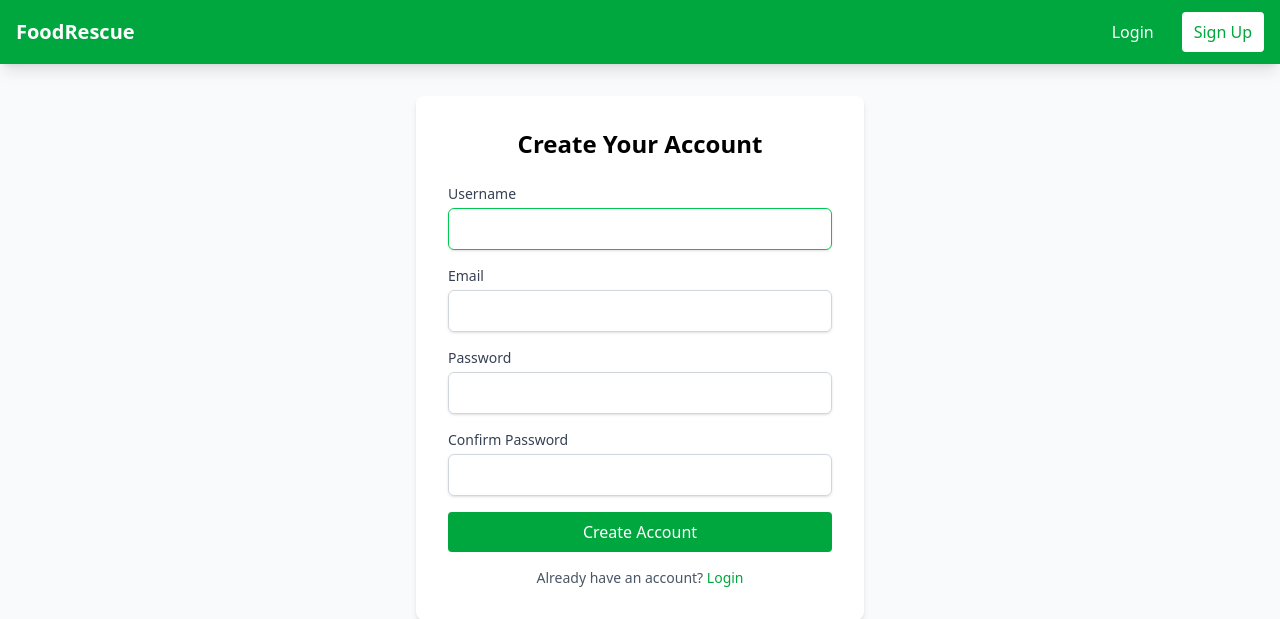
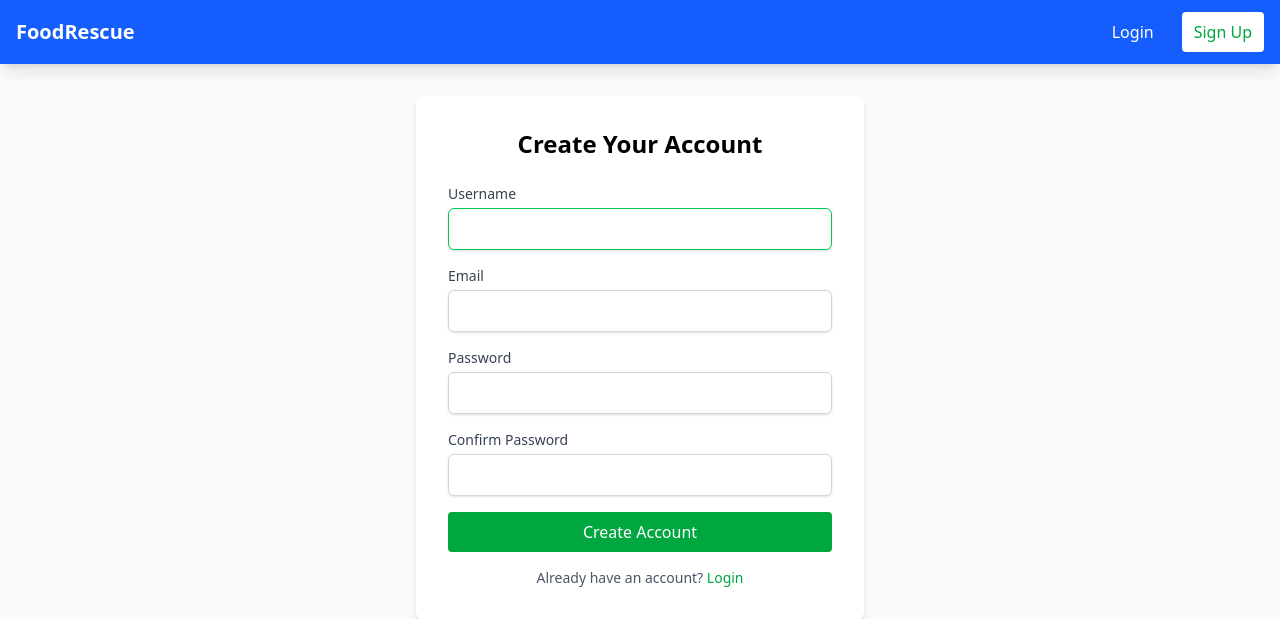
Before and after one commit to ABthewebdev/arceus, a Django app: page /accounts/register/ in a window 1280 px wide. Shown: the top 619 px of the page. Run offline with Django 5.2, Linux system fonts and the light colour scheme.

Commit message:
Change header color from green to blue
Co-Authored-By: Paperclip <noreply@paperclip.ing>

```diff
--- a/templates/base.html
+++ b/templates/base.html
@@ -14,7 +14,7 @@
     ></script>
   </head>
   <body class="bg-gray-50">
-    <nav class="bg-green-600 text-white shadow-lg">
+    <nav class="bg-blue-600 text-white shadow-lg">
       <div class="max-w-7xl mx-auto px-4">
         <div class="flex justify-between items-center h-16">
           <div class="flex items-center">
@@ -24,15 +24,15 @@
             {% if user.is_authenticated %} {% if user.restaurant %}
             <a
               href="{% url 'restaurant_dashboard' %}"
-              class="hover:bg-green-700 px-3 py-2 rounded"
+              class="hover:bg-blue-700 px-3 py-2 rounded"
               >Dashboard</a
             >
             <a
               href="{% url 'food_list' %}"
-              class="hover:bg-green-700 px-3 py-2 rounded"
+              class="hover:bg-blue-700 px-3 py-2 rounded"
               >My Food</a
             >
-            <a href="#" class="hover:bg-green-700 p-2 rounded">
+            <a href="#" class="hover:bg-blue-700 p-2 rounded">
               <img
                 src="{% static 'img/profile.jpg' %}"
                 alt="Profile"
@@ -42,18 +42,18 @@
             {% else %}
             <a
               href="{% url 'add_restaurant' %}"
-              class="hover:bg-green-700 px-3 py-2 rounded"
+              class="hover:bg-blue-700 px-3 py-2 rounded"
               >Register Restaurant</a
             >
             <a
               href="{% url 'browse_food' %}"
-              class="hover:bg-green-700 px-3 py-2 rounded"
+              class="hover:bg-blue-700 px-3 py-2 rounded"
               >Browse Food</a
             >
             <div>
               <button
                 _="on click toggle .hidden on #dropdown-menu"
-                class="dropdown-btn hover:bg-green-700 p-2 rounded"
+                class="dropdown-btn hover:bg-blue-700 p-2 rounded"
               >
                 <img
                   src="{% static 'img/profile.jpg' %}"
@@ -75,7 +75,7 @@
               {% csrf_token %}
               <button
                 type="submit"
-                class="hover:bg-green-700 px-3 py-2 rounded"
+                class="hover:bg-blue-700 px-3 py-2 rounded"
               >
                 Logout
               </button>
@@ -83,7 +83,7 @@
             {% else %}
             <a
               href="{% url 'login' %}"
-              class="hover:bg-green-700 px-3 py-2 rounded"
+              class="hover:bg-blue-700 px-3 py-2 rounded"
               >Login</a
             >
             <a
```
